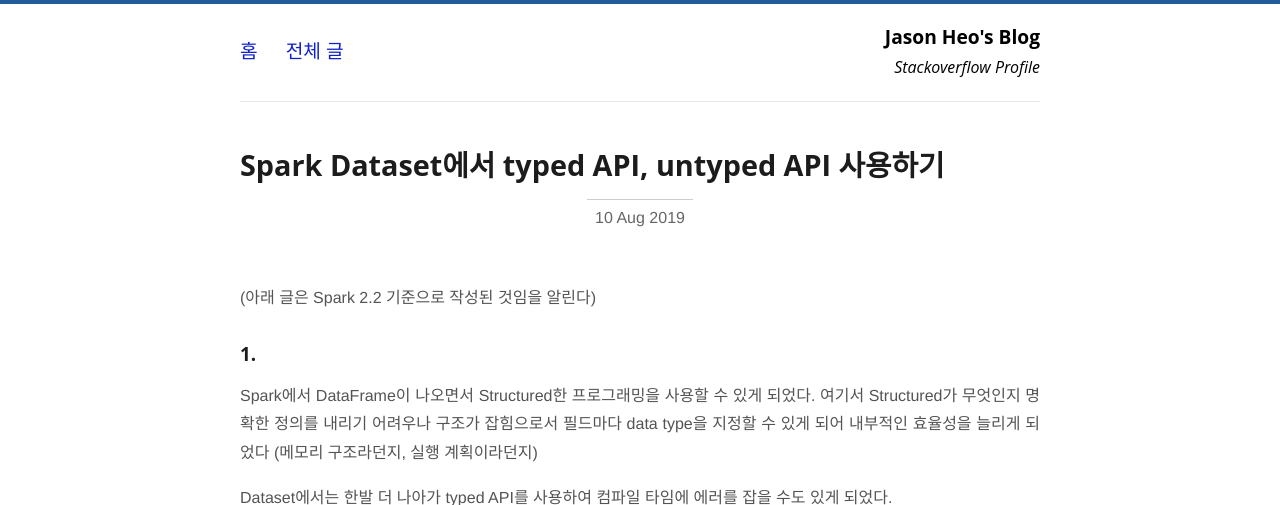
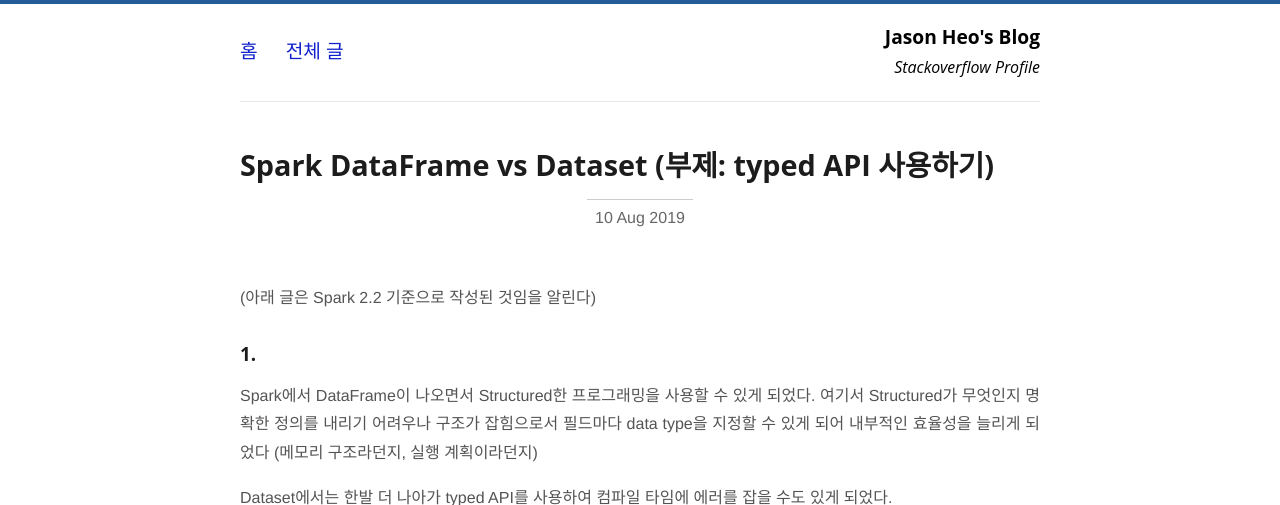
Before and after one commit to jason-heo/jason-heo.github.io, a Jekyll site: the page built from _posts/2019-08-10-dataset-typed-api.md, in a window 1280 px wide and 900 px high, cut to the strip 0-505 px from the top of the window. Built offline with Jekyll 4.4.1, drawn with Linux system fonts in a browser that asks for light colours; comment, search, counter and statistics services are not loaded.

Commit message:
제목 변경

```diff
--- a/_posts/2019-08-10-dataset-typed-api.md
+++ b/_posts/2019-08-10-dataset-typed-api.md
@@ -1,6 +1,6 @@
 ---
 layout: post
-title: "Spark Dataset에서 typed API, untyped API 사용하기"
+title: "Spark DataFrame vs Dataset (부제: typed API 사용하기)"
 categories: "bigdata"
 ---
 
```
